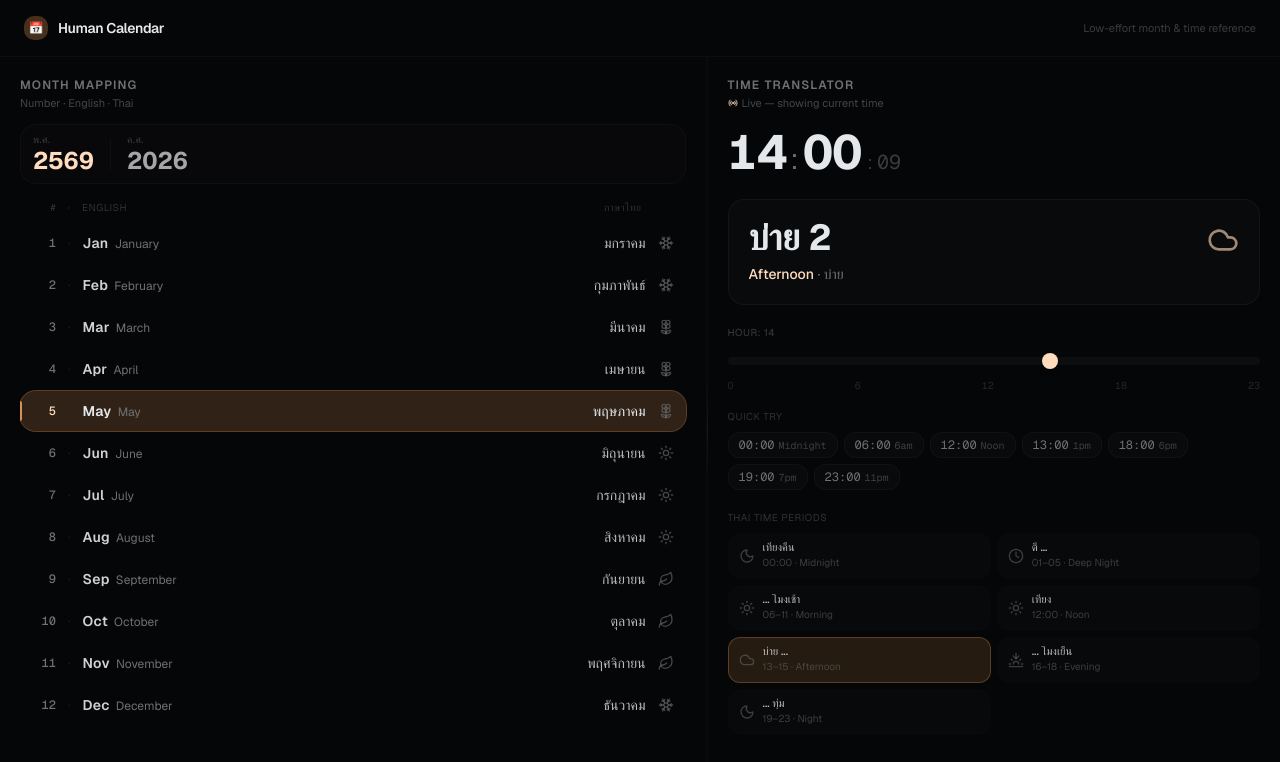
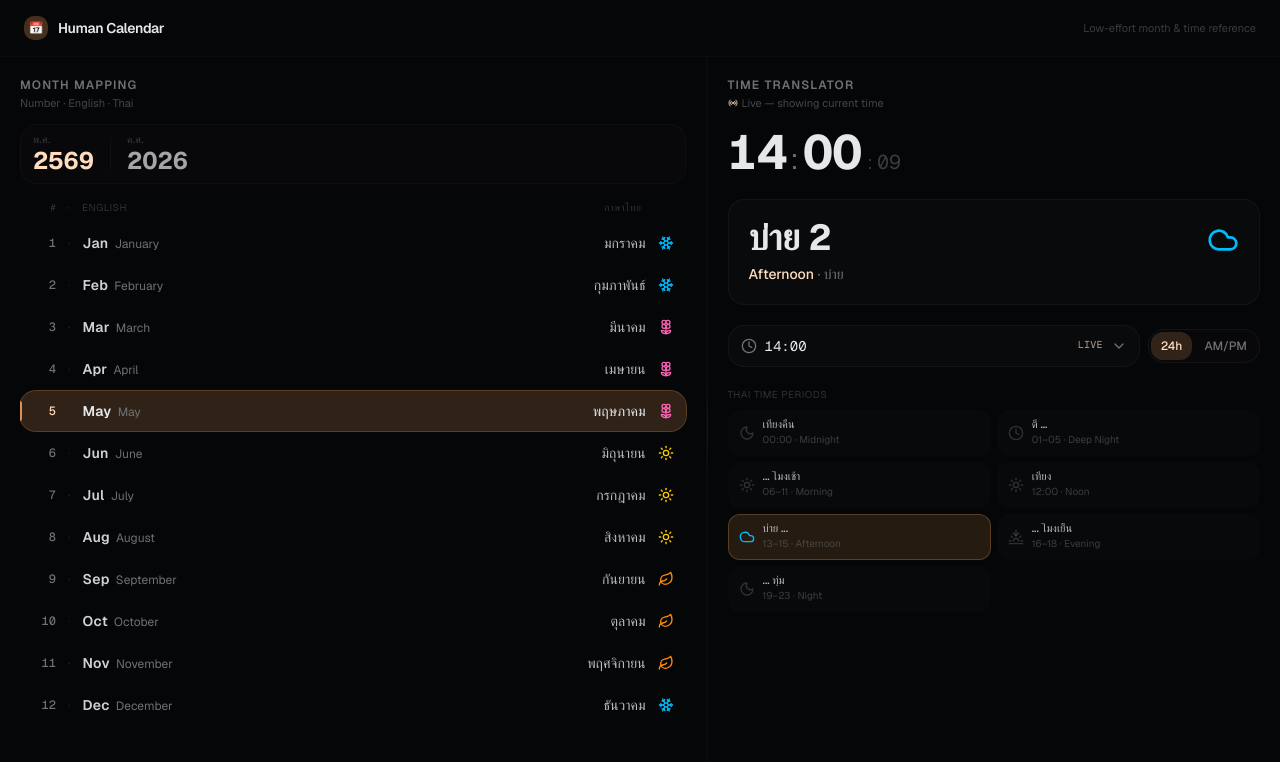
Before and after one commit to Sadiqeen/human-calendar-app, a Next.js app: page / in a window 1280 px wide. Shown: the top 762 px of the page. Built offline with nearby package versions, Linux system fonts and the light colour scheme.

Commit message:
feat: enhance TimeTranslator and MonthBoard UI
Update TimeTranslator with custom dropdown and AM/PM toggle, add colored icons. Color season icons in MonthBoard.

```diff
--- a/components/month-board.tsx
+++ b/components/month-board.tsx
@@ -4,11 +4,11 @@ import { MONTHS, type MonthData } from "@/lib/calendar-data"
 import { cn } from "@/lib/utils"
 import { Snowflake, Flower2, Sun, Leaf } from "lucide-react"
 
-const SEASON_ICONS = {
-  Snowflake,
-  Flower2,
-  Sun,
-  Leaf,
+const SEASON_ICONS: Record<string, { icon: typeof Snowflake; color: string }> = {
+  Snowflake: { icon: Snowflake, color: "text-sky-400" },
+  Flower2:   { icon: Flower2,   color: "text-pink-400" },
+  Sun:       { icon: Sun,       color: "text-yellow-400" },
+  Leaf:      { icon: Leaf,      color: "text-orange-400" },
 }
 
 interface MonthRowProps {
@@ -60,10 +60,10 @@ function MonthRow({ month, isCurrentMonth }: MonthRowProps) {
 
       {/* Season icon */}
       {(() => {
-        const IconComponent = SEASON_ICONS[month.seasonIcon]
+        const cfg = SEASON_ICONS[month.seasonIcon]
         return (
-          <IconComponent
-            className="w-4 h-4 text-muted-foreground/60"
+          <cfg.icon
+            className={cn("w-4 h-4", cfg.color)}
             aria-label={month.season}
           />
         )
--- a/components/time-translator.tsx
+++ b/components/time-translator.tsx
@@ -1,6 +1,6 @@
 "use client"
 
-import { useState, useEffect } from "react"
+import { useState, useEffect, useRef } from "react"
 import { translateToThaiTime } from "@/lib/calendar-data"
 import { cn } from "@/lib/utils"
 import {
@@ -11,7 +11,9 @@ import {
   Sunrise,
   Sun,
   Sunset,
-  Cloud
+  Cloud,
+  ChevronDown,
+  Check,
 } from "lucide-react"
 import type { PeriodIconType } from "@/lib/calendar-data"
 
@@ -19,31 +21,123 @@ function pad(n: number) {
   return n.toString().padStart(2, "0")
 }
 
-const QUICK_EXAMPLES = [
-  { hour: 0, display: "Midnight" },
-  { hour: 6, display: "6am" },
-  { hour: 12, display: "Noon" },
-  { hour: 13, display: "1pm" },
-  { hour: 18, display: "6pm" },
-  { hour: 19, display: "7pm" },
-  { hour: 23, display: "11pm" },
-]
+// Icon color map per period
+const PERIOD_ICON_CONFIG: Record<
+  PeriodIconType,
+  { icon: typeof Moon; color: string }
+> = {
+  Moon:    { icon: Moon,    color: "text-indigo-400" },
+  Clock:   { icon: Clock,   color: "text-blue-400" },
+  Sunrise: { icon: Sunrise, color: "text-orange-400" },
+  Sun:     { icon: Sun,     color: "text-yellow-400" },
+  Cloud:   { icon: Cloud,   color: "text-sky-400" },
+  Sunset:  { icon: Sunset,  color: "text-rose-400" },
+}
 
-const PERIOD_ICONS: Record<PeriodIconType, typeof Moon> = {
-  "Moon": Moon,
-  "Clock": Clock,
-  "Sunrise": Sunrise,
-  "Sun": Sun,
-  "Cloud": Cloud,
-  "Sunset": Sunset,
+type TimeMode = "24hr" | "ampm"
+
+const HOURS_24 = Array.from({ length: 24 }, (_, i) => i)
+
+function to12(h: number): { hour: number; period: "AM" | "PM" } {
+  if (h === 0)  return { hour: 12, period: "AM" }
+  if (h < 12)   return { hour: h,  period: "AM" }
+  if (h === 12) return { hour: 12, period: "PM" }
+  return { hour: h - 12, period: "PM" }
+}
+
+function from12(h: number, p: "AM" | "PM"): number {
+  if (p === "AM") return h === 12 ? 0 : h
+  return h === 12 ? 12 : h + 12
+}
+
+function formatHourLabel(h: number, mode: TimeMode): string {
+  if (mode === "24hr") return `${pad(h)}:00`
+  const { hour, period } = to12(h)
+  return `${hour}:00 ${period}`
+}
+
+interface HourDropdownProps {
+  value: number | null
+  liveHour: number
+  useLive: boolean
+  mode: TimeMode
+  onChange: (h: number) => void
+}
+
+function HourDropdown({ value, liveHour, useLive, mode, onChange }: HourDropdownProps) {
+  const [open, setOpen] = useState(false)
+  const ref = useRef<HTMLDivElement>(null)
+
+  const displayHour = useLive ? liveHour : (value ?? liveHour)
+  const label = formatHourLabel(displayHour, mode)
+
+  useEffect(() => {
+    function handleClickOutside(e: MouseEvent) {
+      if (ref.current && !ref.current.contains(e.target as Node)) setOpen(false)
+    }
+    document.addEventListener("mousedown", handleClickOutside)
+    return () => document.removeEventListener("mousedown", handleClickOutside)
+  }, [])
+
+  return (
+    <div ref={ref} className="relative">
+      <button
+        onClick={() => setOpen((o) => !o)}
+        className={cn(
+          "flex items-center gap-2 w-full px-3 py-2.5 rounded-xl border text-sm font-mono transition-all",
+          "bg-muted/30 border-border/50 text-foreground hover:bg-muted/50 hover:border-border",
+          open && "border-accent/50 bg-muted/50"
+        )}
+        aria-haspopup="listbox"
+        aria-expanded={open}
+      >
+        <Clock className="w-4 h-4 text-muted-foreground flex-shrink-0" />
+        <span className="flex-1 text-left tabular-nums">{label}</span>
+        {useLive && (
+          <span className="text-[10px] text-accent-foreground/70 uppercase tracking-wide">Live</span>
+        )}
+        <ChevronDown
+          className={cn("w-4 h-4 text-muted-foreground transition-transform", open && "rotate-180")}
+        />
+      </button>
+
+      {open && (
+        <div
+          role="listbox"
+          className="absolute z-50 top-full mt-1 left-0 right-0 max-h-56 overflow-y-auto rounded-xl border border-border bg-card shadow-xl"
+        >
+          {HOURS_24.map((h) => {
+            const isSelected = !useLive && value === h
+            return (
+              <button
+                key={h}
+                role="option"
+                aria-selected={isSelected}
+                onClick={() => { onChange(h); setOpen(false) }}
+                className={cn(
+                  "flex items-center gap-2 w-full px-3 py-2 text-sm font-mono transition-colors text-left",
+                  isSelected
+                    ? "bg-accent/20 text-accent-foreground"
+                    : "text-foreground/80 hover:bg-muted/60 hover:text-foreground"
+                )}
+              >
+                <span className="tabular-nums flex-1">{formatHourLabel(h, mode)}</span>
+                {isSelected && <Check className="w-3.5 h-3.5 text-accent-foreground" />}
+              </button>
+            )
+          })}
+        </div>
+      )}
+    </div>
+  )
 }
 
 export function TimeTranslator() {
   const [selectedHour, setSelectedHour] = useState<number | null>(null)
   const [liveTime, setLiveTime] = useState<{ hour: number; minute: number; second: number } | null>(null)
   const [useLive, setUseLive] = useState(true)
+  const [mode, setMode] = useState<TimeMode>("24hr")
 
-  // Live clock
   useEffect(() => {
     const update = () => {
       const now = new Date()
@@ -54,15 +148,10 @@ export function TimeTranslator() {
     return () => clearInterval(id)
   }, [])
 
-  const activeHour: number | null = useLive && liveTime ? liveTime.hour : selectedHour
-  const result = activeHour !== null ? translateToThaiTime(activeHour, 0) : null
+  const activeHour: number = useLive && liveTime ? liveTime.hour : (selectedHour ?? 0)
+  const result = translateToThaiTime(activeHour, 0)
 
   const handleHourChange = (hour: number) => {
-    setSelectedHour(hour)
-    setUseLive(false)
-  }
-
-  const handleQuickPick = (hour: number) => {
     setSelectedHour(hour)
     setUseLive(false)
   }
@@ -72,11 +161,11 @@ export function TimeTranslator() {
     setUseLive(true)
   }
 
-  const displayHour = activeHour !== null ? pad(activeHour) : "--"
-  const displayMinute = "00"
+  const displayHour = pad(activeHour)
   const displaySecond = useLive && liveTime ? pad(liveTime.second) : null
 
-  const PeriodIcon = result ? PERIOD_ICONS[result.periodIcon] : null
+  const periodConfig = PERIOD_ICON_CONFIG[result.periodIcon]
+  const PeriodIcon = periodConfig.icon
 
   return (
     <div className="flex flex-col h-full">
@@ -103,9 +192,7 @@ export function TimeTranslator() {
           {displayHour}
         </span>
         <span className="text-3xl font-light text-muted-foreground mb-0.5">:</span>
-        <span className="text-5xl font-bold tracking-tight tabular-nums text-foreground">
-          {displayMinute}
-        </span>
+        <span className="text-5xl font-bold tracking-tight tabular-nums text-foreground">00</span>
         {displaySecond !== null && (
           <>
             <span className="text-xl font-light text-muted-foreground/50 mb-0.5 ml-0.5">:</span>
@@ -117,7 +204,6 @@ export function TimeTranslator() {
       </div>
 
       {/* Thai translation result */}
-      {result ? (
       <div className="bg-muted/30 border border-border/50 rounded-2xl p-5 mb-5 transition-all duration-300">
         <div className="flex items-start justify-between gap-4">
           <div>
@@ -130,109 +216,95 @@ export function TimeTranslator() {
               <span>{result.period}</span>
             </p>
           </div>
-            {PeriodIcon && (
           <PeriodIcon
-                className="w-8 h-8 text-accent-foreground/60 flex-shrink-0 mt-1"
+            className={cn("w-8 h-8 flex-shrink-0 mt-1", periodConfig.color)}
             aria-hidden
           />
-            )}
         </div>
       </div>
-      ) : (
-        <div className="bg-muted/20 border border-dashed border-border/40 rounded-2xl p-5 mb-5 flex items-center justify-center">
-          <p className="text-sm text-muted-foreground/50">Pick an hour to see Thai translation</p>
+
+      {/* Controls row: dropdown + mode toggle */}
+      <div className="flex items-center gap-2 mb-5">
+        <div className="flex-1">
+          <HourDropdown
+            value={selectedHour}
+            liveHour={liveTime?.hour ?? 0}
+            useLive={useLive}
+            mode={mode}
+            onChange={handleHourChange}
+          />
         </div>
+
+        {/* 24hr / AM-PM toggle */}
+        <div className="flex items-center rounded-xl border border-border/50 bg-muted/20 p-0.5 gap-0.5 flex-shrink-0">
+          <button
+            onClick={() => setMode("24hr")}
+            className={cn(
+              "px-2.5 py-1.5 rounded-lg text-xs font-medium transition-all",
+              mode === "24hr"
+                ? "bg-accent/20 text-accent-foreground"
+                : "text-muted-foreground hover:text-foreground"
             )}
+          >
+            24h
+          </button>
+          <button
+            onClick={() => setMode("ampm")}
+            className={cn(
+              "px-2.5 py-1.5 rounded-lg text-xs font-medium transition-all",
+              mode === "ampm"
+                ? "bg-accent/20 text-accent-foreground"
+                : "text-muted-foreground hover:text-foreground"
+            )}
+          >
+            AM/PM
+          </button>
+        </div>
 
-      {/* Hour range slider */}
-      <div className="mb-4">
-        <div className="flex items-center justify-between mb-2">
-          <label className="text-[10px] text-muted-foreground/50 uppercase tracking-wider">
-            Hour: {displayHour}
-          </label>
+        {/* Clear / back to live */}
         {!useLive && (
           <button
             onClick={handleClear}
-              className="text-muted-foreground/50 hover:text-muted-foreground transition-colors p-0.5 rounded"
-              aria-label="Clear — go back to live time"
+            className="p-2 rounded-xl border border-border/50 bg-muted/20 text-muted-foreground hover:text-foreground hover:bg-muted/40 transition-all flex-shrink-0"
+            aria-label="Back to live time"
           >
-              <X className="w-3.5 h-3.5" />
+            <X className="w-4 h-4" />
           </button>
         )}
-        </div>
-        <input
-          type="range"
-          min="0"
-          max="23"
-          value={selectedHour !== null ? selectedHour : (liveTime?.hour ?? 0)}
-          onChange={(e) => handleHourChange(parseInt(e.target.value))}
-          className={cn(
-            "w-full h-2 bg-muted/50 rounded-lg appearance-none cursor-pointer",
-            "[&::-webkit-slider-thumb]:appearance-none [&::-webkit-slider-thumb]:w-4 [&::-webkit-slider-thumb]:h-4",
-            "[&::-webkit-slider-thumb]:rounded-full [&::-webkit-slider-thumb]:bg-accent-foreground [&::-webkit-slider-thumb]:cursor-pointer",
-            "[&::-webkit-slider-thumb]:shadow-md [&::-webkit-slider-thumb]:transition-all",
-            "[&::-moz-range-thumb]:w-4 [&::-moz-range-thumb]:h-4 [&::-moz-range-thumb]:rounded-full",
-            "[&::-moz-range-thumb]:bg-accent-foreground [&::-moz-range-thumb]:border-0 [&::-moz-range-thumb]:cursor-pointer",
-            "[&::-moz-range-thumb]:shadow-md"
-          )}
-          aria-label="Select hour"
-        />
-        <div className="flex justify-between mt-1.5 text-[10px] text-muted-foreground/30 tabular-nums">
-          <span>0</span>
-          <span>6</span>
-          <span>12</span>
-          <span>18</span>
-          <span>23</span>
-        </div>
-      </div>
-
-      {/* Quick examples */}
-      <div className="mb-5">
-        <p className="text-[10px] text-muted-foreground/40 uppercase tracking-wider mb-2">Quick try</p>
-        <div className="flex flex-wrap gap-1.5">
-          {QUICK_EXAMPLES.map((ex) => (
-            <button
-              key={ex.hour}
-              onClick={() => handleQuickPick(ex.hour)}
-              className={cn(
-                "px-2.5 py-1 rounded-lg text-xs font-mono transition-all duration-150",
-                selectedHour === ex.hour && !useLive
-                  ? "bg-accent/20 text-accent-foreground border border-accent/40"
-                  : "bg-muted/30 text-muted-foreground border border-border/40 hover:bg-muted/50 hover:text-foreground"
-              )}
-            >
-              {pad(ex.hour)}:00
-              <span className="ml-1 text-[10px] opacity-50">{ex.display}</span>
-            </button>
-          ))}
-        </div>
       </div>
 
       {/* Reference table */}
       <div>
         <p className="text-[10px] text-muted-foreground/40 uppercase tracking-wider mb-2">Thai Time Periods</p>
         <div className="grid grid-cols-2 gap-1.5">
-          {[
-            { period: "เที่ยงคืน", en: "Midnight", time: "00:00", icon: "Moon" as PeriodIconType },
-            { period: "ตี ...", en: "Deep Night", time: "01–05", icon: "Clock" as PeriodIconType },
-            { period: "... โมงเช้า", en: "Morning", time: "06–11", icon: "Sun" as PeriodIconType },
-            { period: "เที่ยง", en: "Noon", time: "12:00", icon: "Sun" as PeriodIconType },
-            { period: "บ่าย ...", en: "Afternoon", time: "13–15", icon: "Cloud" as PeriodIconType },
-            { period: "... โมงเย็น", en: "Evening", time: "16–18", icon: "Sunset" as PeriodIconType },
-            { period: "... ทุ่ม", en: "Night", time: "19–23", icon: "Moon" as PeriodIconType },
-          ].map((row) => {
-            const IconComp = PERIOD_ICONS[row.icon]
+          {(
+            [
+              { period: "เที่ยงคืน", en: "Midnight",  time: "00:00", icon: "Moon"    },
+              { period: "ตี ...",     en: "Deep Night", time: "01–05", icon: "Clock"   },
+              { period: "... โมงเช้า",en: "Morning",   time: "06–11", icon: "Sun"     },
+              { period: "เที่ยง",    en: "Noon",       time: "12:00", icon: "Sun"     },
+              { period: "บ่าย ...",   en: "Afternoon",  time: "13–15", icon: "Cloud"   },
+              { period: "... โมงเย็น",en: "Evening",   time: "16–18", icon: "Sunset"  },
+              { period: "... ทุ่ม",   en: "Night",     time: "19–23", icon: "Moon"    },
+            ] as Array<{ period: string; en: string; time: string; icon: PeriodIconType }>
+          ).map((row) => {
+            const cfg = PERIOD_ICON_CONFIG[row.icon]
+            const IconComp = cfg.icon
+            const isActive = result.periodEnglish === row.en
             return (
               <div
                 key={row.period}
                 className={cn(
                   "flex items-center gap-2 rounded-lg px-2.5 py-2 transition-all",
-                  result?.periodEnglish === row.en
+                  isActive
                     ? "bg-accent/15 border border-accent/30"
                     : "bg-muted/20 border border-transparent"
                 )}
               >
-                <IconComp className="w-4 h-4 flex-shrink-0 text-muted-foreground/50" aria-hidden />
+                <IconComp
+                  className={cn("w-4 h-4 flex-shrink-0", isActive ? cfg.color : "text-muted-foreground/40")}
+                  aria-hidden
+                />
                 <div className="min-w-0">
                   <p className="text-[11px] font-medium text-foreground/80 leading-none truncate">{row.period}</p>
                   <p className="text-[10px] text-muted-foreground/50 mt-0.5">{row.time} · {row.en}</p>
```
Lines whose indentation alone changed are shown as unchanged.
